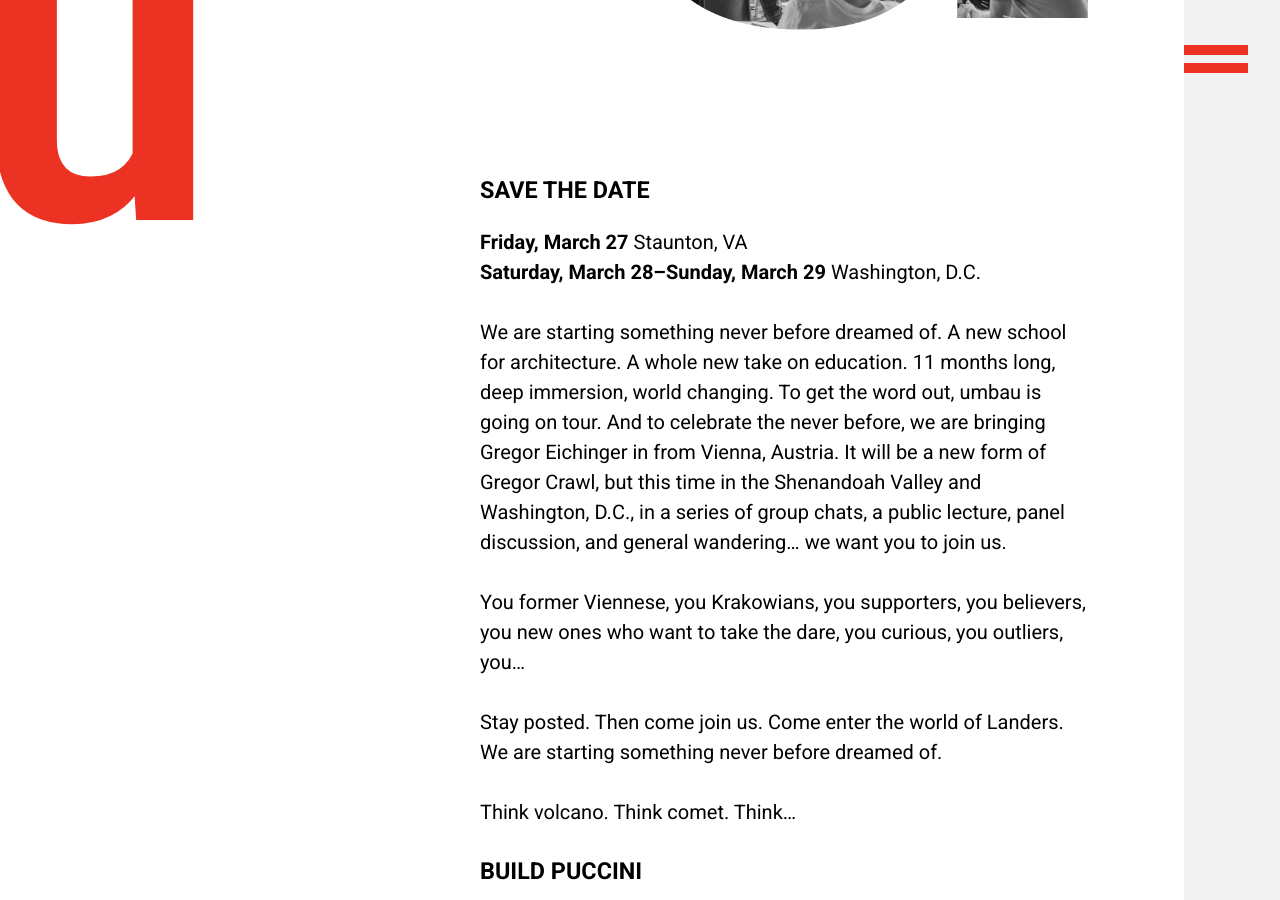
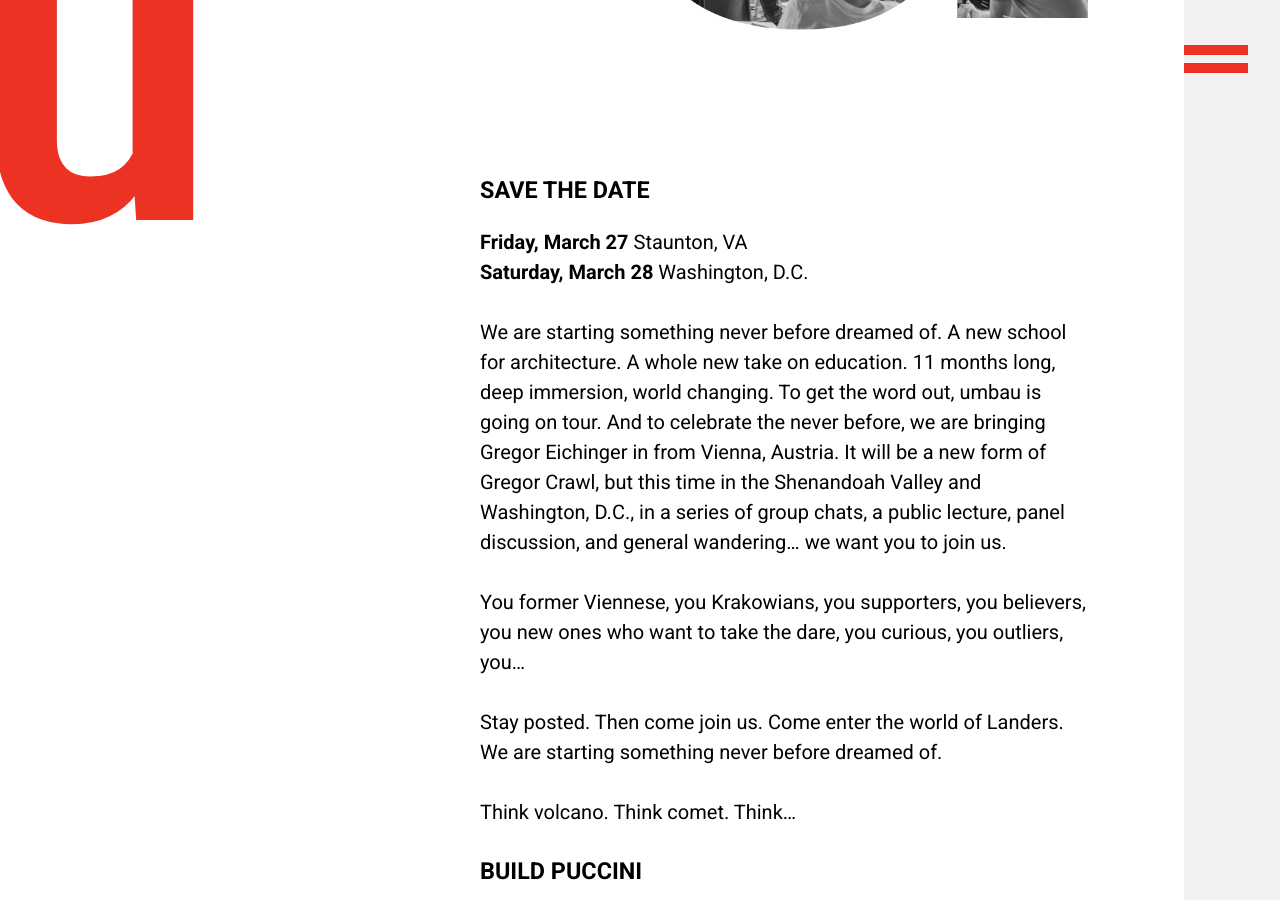
Before and after one commit to umbauschool/umbauschool.github.io, a Jekyll site: the page built from index.md, in a window 1280 px wide and 900 px high, scrolled down 2272 px. Built offline with Jekyll 4.4.1, drawn with Linux system fonts in a browser that asks for light colours; our own code applies the rules of GitHub Pages for plain Markdown files.

Commit message:
Update index.md

```diff
--- a/index.md
+++ b/index.md
@@ -11,8 +11,8 @@
 </div>
 ### SAVE THE DATE
 
-**Friday, March 27**  Staunton, VA
-**Saturday, March 28–Sunday, March 29**  Washington, D.C.
+**Friday, March 27** Staunton, VA
+**Saturday, March 28** Washington, D.C.
 
 We are starting something never before dreamed of. A new school for architecture. A whole new take on education. 11 months long, deep immersion, world changing. To get the word out, umbau is going on tour. And to celebrate the never before, we are bringing Gregor Eichinger in from Vienna, Austria. It will be a new form of Gregor Crawl, but this time in the Shenandoah Valley and Washington, D.C., in a series of group chats, a public lecture, panel discussion, and general wandering... we want you to join us.
 
```
